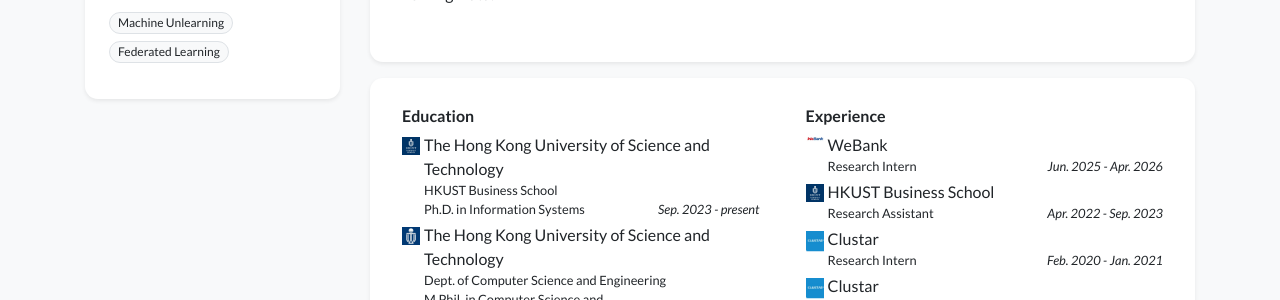
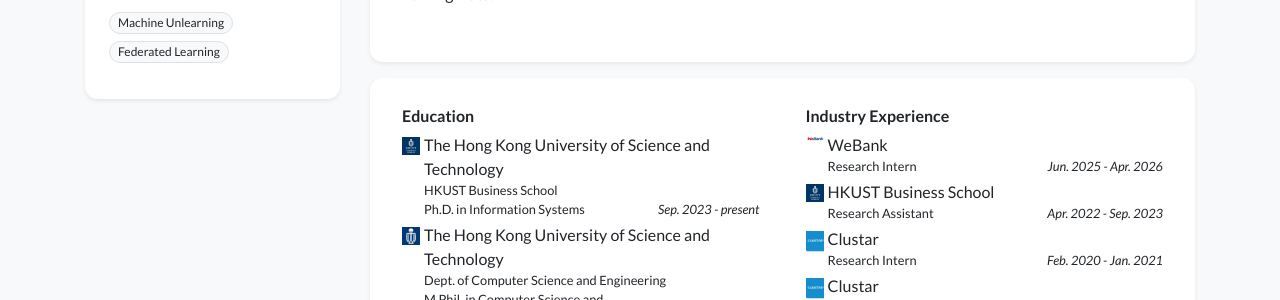
Before and after one commit to realjeremybot/realjeremybot.github.io, a Jekyll site: the page built from index.html, in a window 1280 px wide and 900 px high. Shown: the part 404-704 px from the top of the window. Built offline with Jekyll 4.4.1, drawn with Linux system fonts in a browser that asks for light colours; nearby versions of some CDN libraries; a style sheet for code colours, icons or effects is not loaded.

Commit message:
Rename Experience section to Industry Experience

```diff
--- a/_includes/widgets/experience_card.html
+++ b/_includes/widgets/experience_card.html
@@ -33,7 +33,7 @@
                     {% if site.data.profile.experience %}
                     <div class="col-lg-6">
                         <div class="mx-2 my-1">
-                            <h6>Experience</h6>
+                            <h6>Industry Experience</h6>
                             <ul class="list-unstyled mb-1">
                                 {% for item in site.data.profile.experience %}
                                 <li class="media mb-1">
```
